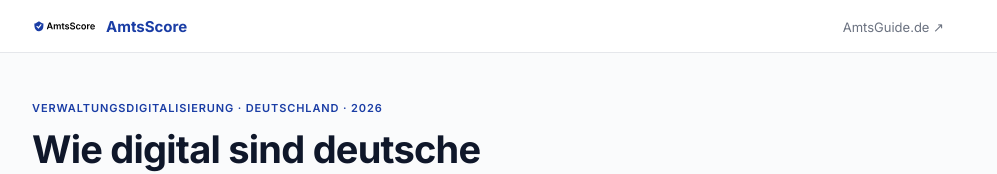
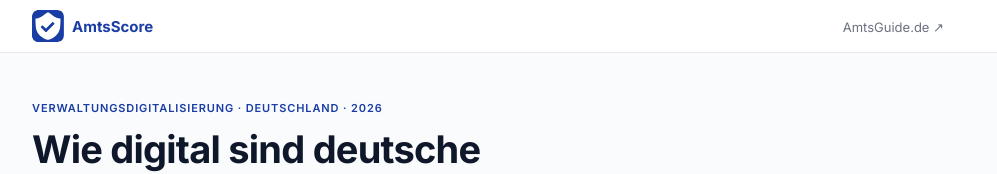
Before and after one commit to AmtsGuide/amtsscore, a SvelteKit app: page / in a window 1280 px wide. Shown: the top 174 px of the page, without its empty margins (152-1149 px from the left). Built offline with nearby package versions, Linux system fonts and the light colour scheme.

Commit message:
feat(header): swap logo-light.svg for official amtsguide-icon.svg
Co-Authored-By: Claude Sonnet 4.6 <noreply@anthropic.com>

```diff
--- a/src/routes/+page.svelte
+++ b/src/routes/+page.svelte
@@ -22,7 +22,7 @@
 	<header class="header">
 		<div class="header-inner">
 			<a href="https://amtsguide.de" target="_blank" rel="noopener" class="brand">
-				<img src="/assets/logo-light.svg" alt="AmtsScore" height="22" />
+				<img src="/assets/amtsguide-icon.svg" alt="AmtsGuide" height="32" width="32" />
 				<span>AmtsScore</span>
 			</a>
 			<nav>
```
